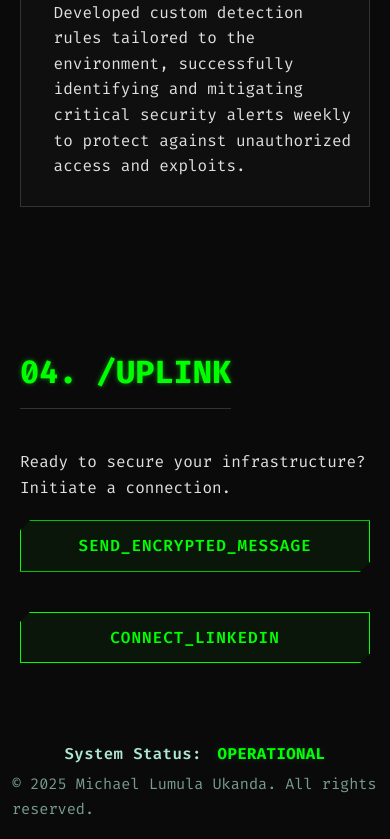
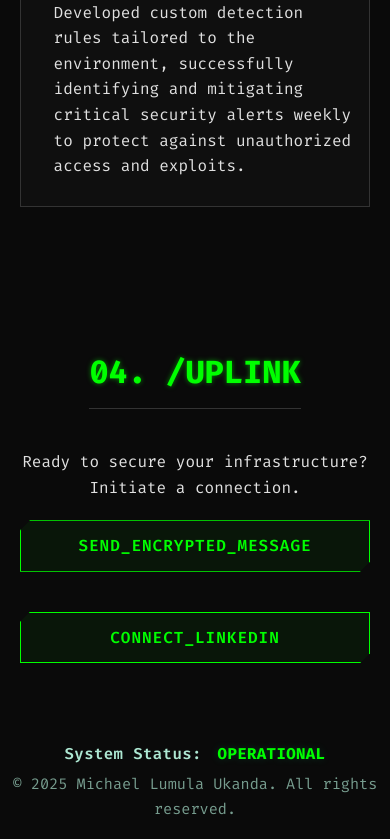
Before and after one commit to Michael-Lumula/site, a plain HTML site: page index.html in a window 390 px wide. Shown: the part 4943-5782 px from the top of the page. Drawn offline with Linux system fonts and the light colour scheme.

Commit message:
Fix scroll issues on mobile

```diff
--- a/style.css
+++ b/style.css
@@ -223,6 +223,8 @@ section {
     padding: 100px 50px;
     max-width: 1200px;
     margin: 0 auto;
+    scroll-margin-top: 100px;
+    /* Account for fixed header */
 }
 
 .section-title {
@@ -847,4 +849,12 @@ footer {
         width: 100%;
         text-align: center;
     }
+
+    .site-footer {
+        text-align: center;
+    }
+
+    #contact {
+        text-align: center;
+    }
 }
```
